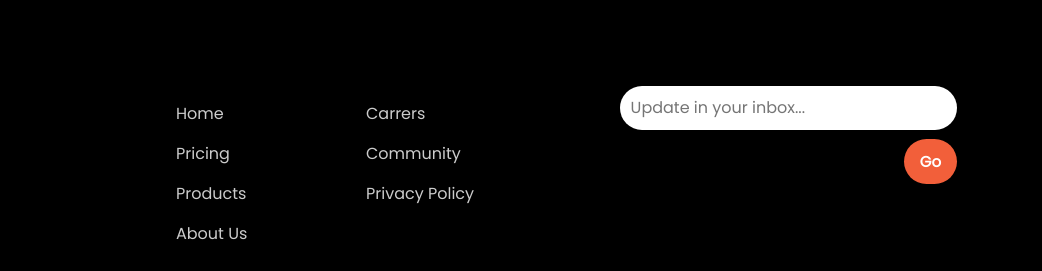
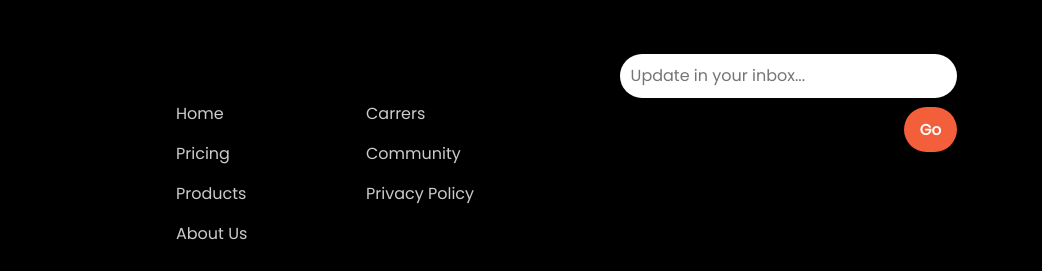
Before and after one commit to alencshaji/landing-page, a plain HTML site: page index.html in a window 1280 px wide. Shown: the part 2324-2595 px from the top of the page, 238-1280 px from the left. Drawn offline with nearby package versions, Linux system fonts and the light colour scheme.

Commit message:
update footer

```diff
--- a/style.css
+++ b/style.css
@@ -282,7 +282,9 @@ header{
     }
 
  }
-
+@media only screen and (min-width: 768px){
+    .footer form{padding-top:0px}
+}
 /* Small devices (portrait tablets and large phones, 500px and up) */
 @media only screen and (min-width: 500px){
     .footer .logo-image{
```
